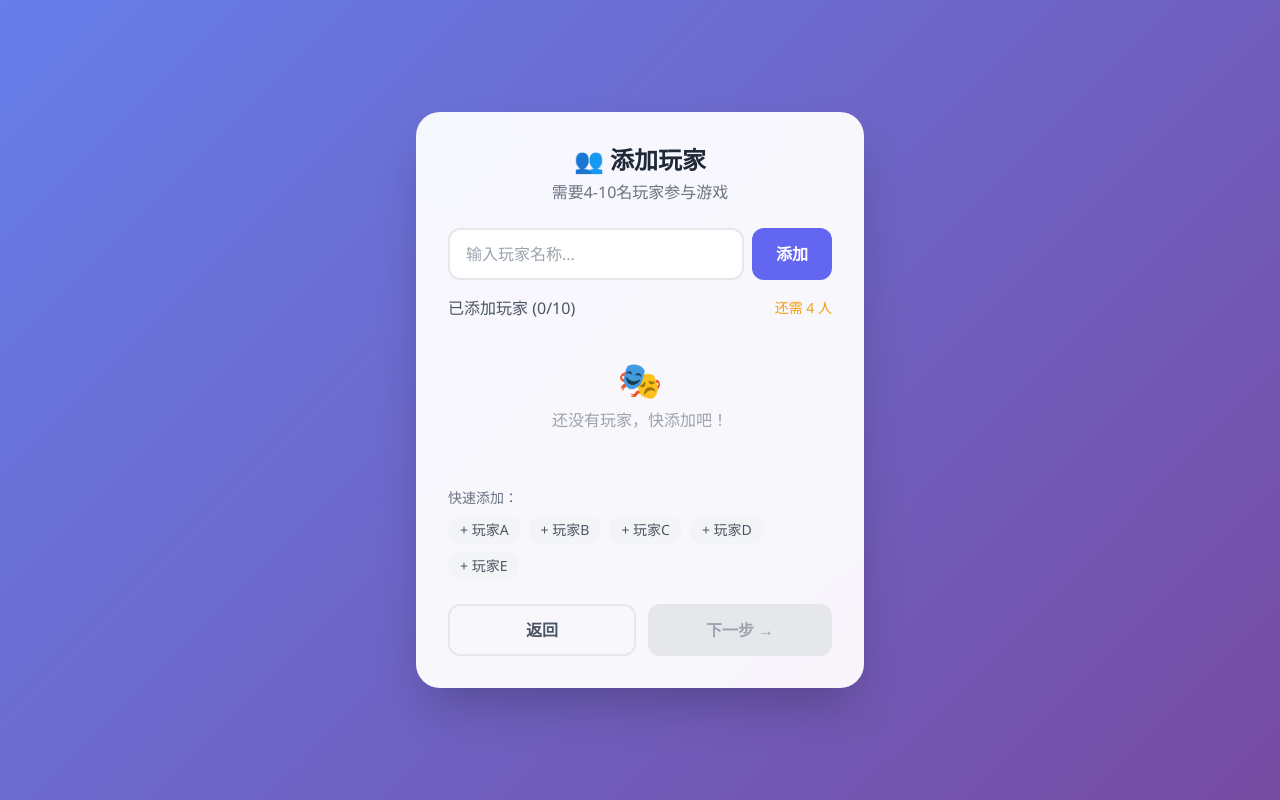
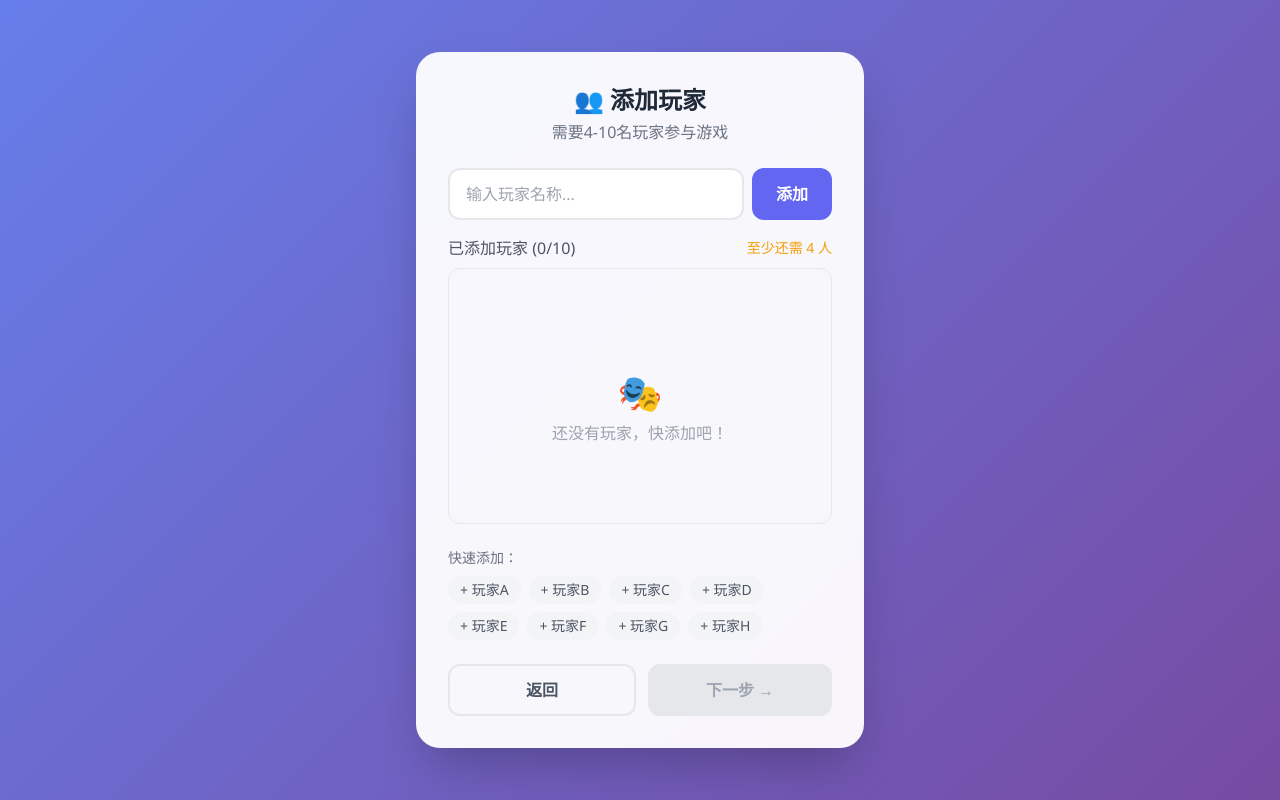
Before and after one commit to pankehan11-afk/Truth_or_Dare, a React (Vite) app: page / in a window 1280 px wide. Both pictures are taken after a click on the button "开始游戏 🚀". Built offline with nearby package versions, Linux system fonts and the light colour scheme.

Commit message:
Add files via upload

```diff
--- a/src/components/GamePlay/ChallengeDisplay.jsx
+++ b/src/components/GamePlay/ChallengeDisplay.jsx
@@ -41,9 +41,9 @@ export default function ChallengeDisplay() {
 
   // 使用跳过卡
   const handleSkip = () => {
-    if (currentPlayer.skipCards > 0) {
+    if (currentPlayer.skipCards > 0 && currentPlayer.score >= 5) {
       actions.useSkipCard();
-      actions.completeRound({ skipped: true, points: -1, funnyBonus: false });
+      actions.completeRound({ skipped: true, points: -2, funnyBonus: false });
     }
   };
 
@@ -259,15 +259,30 @@ export default function ChallengeDisplay() {
               ✅ 挑战完成
             </motion.button>
 
+            {/* 大冒险失败按钮 */}
+            {state.challengeType === 'dare' && (
+              <motion.button
+                whileHover={{ scale: 1.02 }}
+                whileTap={{ scale: 0.98 }}
+                onClick={() => {
+                  actions.completeRound({ skipped: false, points: -4, funnyBonus: false });
+                }}
+                className="w-full py-3 bg-gradient-to-r from-red-500 to-rose-600
+                           text-white font-bold text-lg rounded-2xl shadow-lg"
+              >
+                ❌ 大冒险失败
+              </motion.button>
+            )}
+
             {/* 跳过和道具 */}
             <div className="flex gap-3">
               <motion.button
                 whileHover={{ scale: 1.02 }}
                 whileTap={{ scale: 0.98 }}
                 onClick={handleSkip}
-                disabled={currentPlayer.skipCards <= 0}
+                disabled={currentPlayer.skipCards <= 0 || currentPlayer.score < 5}
                 className={`flex-1 py-3 rounded-xl font-semibold transition-all
-                           ${currentPlayer.skipCards > 0
+                           ${(currentPlayer.skipCards > 0 && currentPlayer.score >= 5)
                              ? 'bg-gray-100 text-gray-700 hover:bg-gray-200'
                              : 'bg-gray-50 text-gray-300 cursor-not-allowed'}`}
               >
--- a/src/components/GameSetup/PlayerConfirm.jsx
+++ b/src/components/GameSetup/PlayerConfirm.jsx
@@ -123,7 +123,8 @@ export default function PlayerConfirm() {
           <ul className="text-sm text-gray-600 space-y-1">
             <li>• 真心话完成：+2分</li>
             <li>• 大冒险完成：+3分</li>
-            <li>• 使用跳过卡：-1分</li>
+            <li>• 大冒险失败：-4分</li>
+            <li>• 使用跳过卡：-2分（需积分≥5分）</li>
             <li>• 获得"有趣"投票：额外+1分</li>
             <li>• 累计10分可抽取道具卡</li>
           </ul>
--- a/src/components/GameSetup/PlayerSetup.jsx
+++ b/src/components/GameSetup/PlayerSetup.jsx
@@ -94,12 +94,12 @@ export default function PlayerSetup() {
             </span>
             {state.players.length < 4 && (
               <span className="text-amber-500 text-sm">
-                还需 {4 - state.players.length} 人
+                至少还需 {4 - state.players.length} 人
               </span>
             )}
           </div>
 
-          <div className="space-y-2 max-h-64 overflow-y-auto">
+          <div className="space-y-2 h-64 max-h-64 overflow-y-auto border border-gray-200 rounded-xl p-2">
             <AnimatePresence>
               {state.players.map((player, index) => (
                 <motion.div
@@ -131,7 +131,7 @@ export default function PlayerSetup() {
             </AnimatePresence>
 
             {state.players.length === 0 && (
-              <div className="text-center py-8 text-gray-400">
+              <div className="text-center py-24 text-gray-400">
                 <div className="text-4xl mb-2">🎭</div>
                 <p>还没有玩家，快添加吧！</p>
               </div>
@@ -143,7 +143,7 @@ export default function PlayerSetup() {
         <div className="mb-6">
           <p className="text-gray-500 text-sm mb-2">快速添加：</p>
           <div className="flex flex-wrap gap-2">
-            {['玩家A', '玩家B', '玩家C', '玩家D', '玩家E'].map((name) => (
+            {['玩家A', '玩家B', '玩家C', '玩家D', '玩家E', '玩家F', '玩家G', '玩家H'].map((name) => (
               <motion.button
                 key={name}
                 whileHover={{ scale: 1.05 }}
@@ -168,7 +168,10 @@ export default function PlayerSetup() {
           <motion.button
             whileHover={{ scale: 1.02 }}
             whileTap={{ scale: 0.98 }}
-            onClick={() => actions.setPhase(GAME_PHASES.WELCOME)}
+            onClick={() => {
+              actions.clearPlayers();
+              actions.setPhase(GAME_PHASES.WELCOME);
+            }}
             className="flex-1 py-3 border-2 border-gray-200 text-gray-600
                        font-semibold rounded-xl hover:bg-gray-50"
           >
--- a/src/components/GameSetup/WelcomePage.jsx
+++ b/src/components/GameSetup/WelcomePage.jsx
@@ -79,7 +79,7 @@ export default function WelcomePage() {
 
         {/* 版本信息 */}
         <p className="mt-6 text-gray-400 text-xs">
-          v1.0.0 · 本地聚会版
+          v2.0.0 · 本地聚会版
         </p>
       </div>
     </motion.div>
--- a/src/components/Results/GameSummary.jsx
+++ b/src/components/Results/GameSummary.jsx
@@ -27,12 +27,13 @@ export default function GameSummary() {
   };
 
   const handlePlayAgain = () => {
+    // 保留玩家列表，只重置游戏数据
     actions.resetGame();
     actions.setPhase(GAME_PHASES.PLAYER_SETUP);
   };
 
   const handleNewGame = () => {
-    actions.resetGame();
+    actions.clearPlayers();
     actions.setPhase(GAME_PHASES.WELCOME);
   };
 
--- a/src/context/GameContext.jsx
+++ b/src/context/GameContext.jsx
@@ -61,6 +61,7 @@ const ACTION_TYPES = {
   ADD_PROP: 'ADD_PROP',
   RESET_GAME: 'RESET_GAME',
   TRIGGER_HIDDEN_TASK: 'TRIGGER_HIDDEN_TASK',
+  CLEAR_PLAYERS: 'CLEAR_PLAYERS',
 };
 
 // Reducer
@@ -231,6 +232,18 @@ function gameReducer(state, action) {
         })),
       };
 
+    case ACTION_TYPES.CLEAR_PLAYERS:
+      return {
+        ...state,
+        players: [],
+      };
+
+    case ACTION_TYPES.CLEAR_PLAYERS:
+      return {
+        ...state,
+        players: [],
+      };
+
     default:
       return state;
   }
@@ -262,6 +275,7 @@ export function GameProvider({ children }) {
     resetGame: () => dispatch({ type: ACTION_TYPES.RESET_GAME }),
     triggerHiddenTask: () => dispatch({ type: ACTION_TYPES.TRIGGER_HIDDEN_TASK }),
     endGame: () => dispatch({ type: ACTION_TYPES.SET_PHASE, payload: GAME_PHASES.GAME_SUMMARY }),
+    clearPlayers: () => dispatch({ type: ACTION_TYPES.CLEAR_PLAYERS }),
   };
 
   // 获取当前玩家
```
